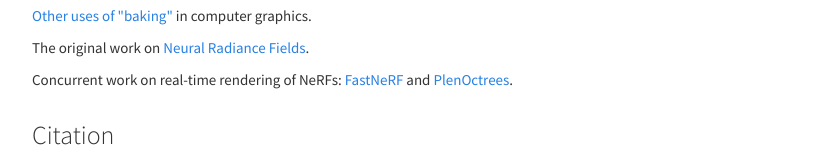
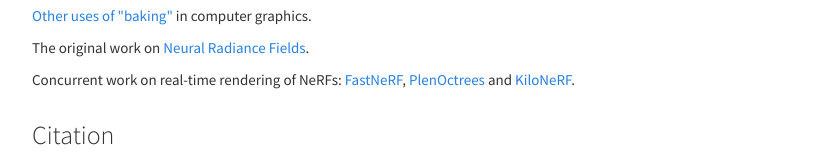
Before and after one commit to Phog/phog.github.io, a plain HTML site: page snerg/index.html in a window 1280 px wide. Shown: the part 2607-2767 px from the top of the page, without its empty margins (233-1046 px from the left). Drawn offline with nearby package versions, Linux system fonts and the light colour scheme; some packages are replaced by stand-ins of ours; a script that the page names is missing.

Commit message:
Fix concurrent work section

```diff
--- a/snerg/index.html
+++ b/snerg/index.html
@@ -307,7 +307,7 @@
                   The original work on <a href="https://www.matthewtancik.com/nerf">Neural Radiance Fields</a>.
                 </p>
                 <p class="text-justify">
-                  Concurrent work on real-time rendering of NeRFs: <a href="https://www.matthewtancik.com/nerf">FastNeRF</a> and <a href="https://alexyu.net/plenoctrees/">PlenOctrees</a>.
+                  Concurrent work on real-time rendering of NeRFs: <a href="https://arxiv.org/abs/2103.10380">FastNeRF</a>, <a href="https://alexyu.net/plenoctrees/">PlenOctrees</a> and <a href="https://arxiv.org/abs/2103.13744">KiloNeRF</a>.
                 </p>
             </div>
         </div>
```
